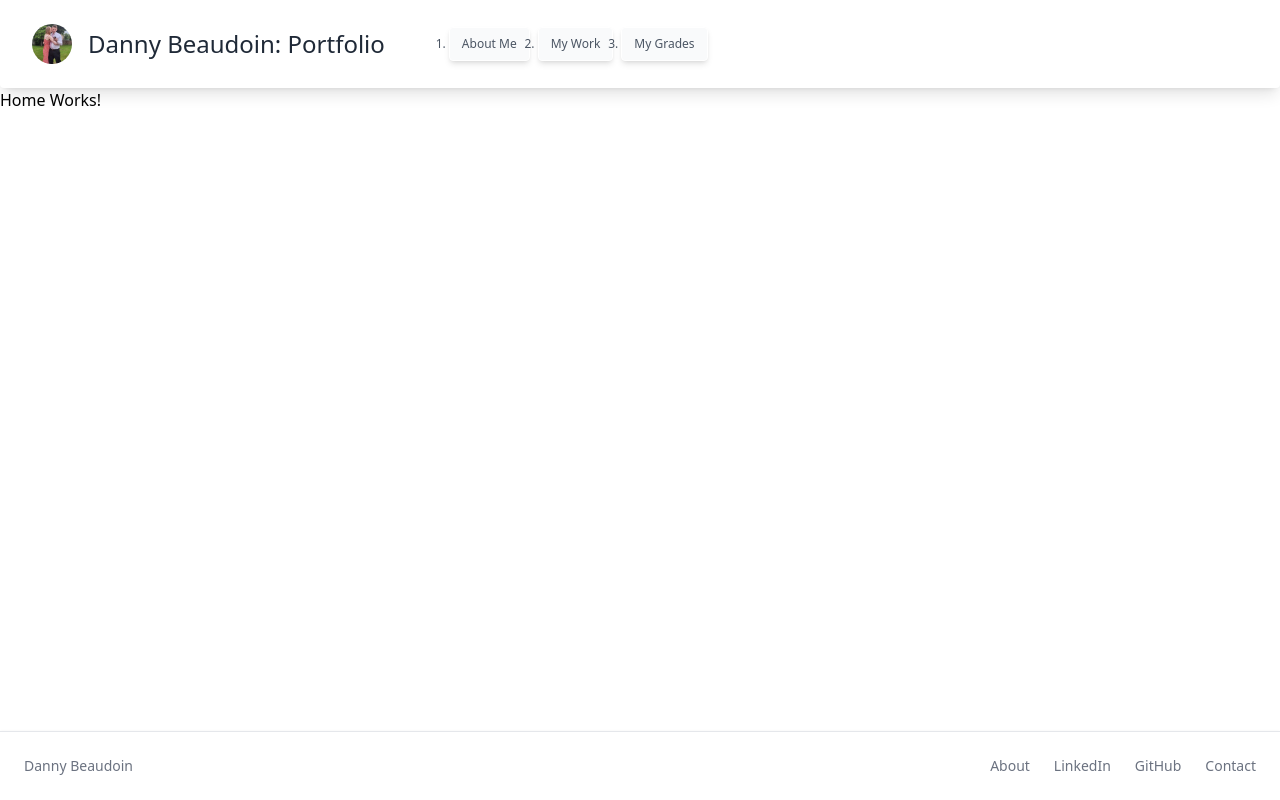
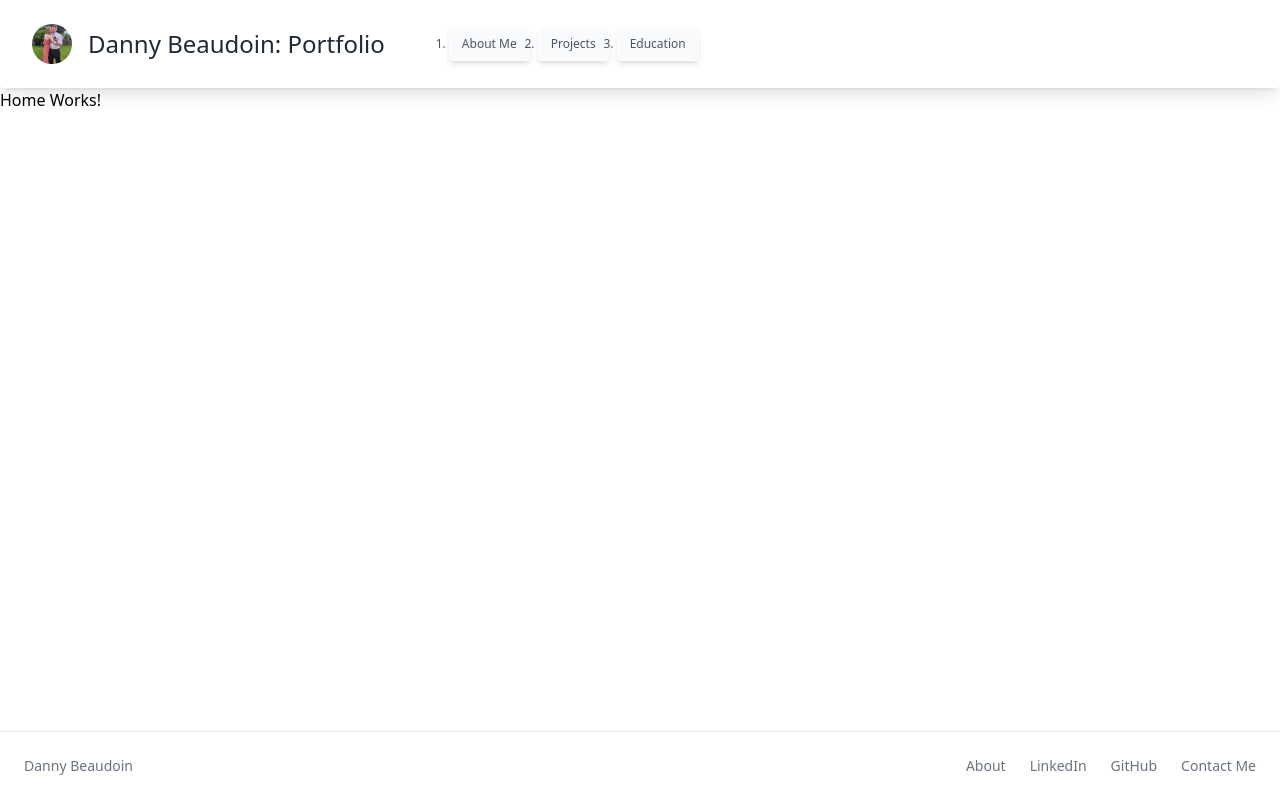
Before and after one commit to dannybeaudoin28/PortfolioUI, an Angular app: page / in a window 1280 px wide. Built offline with nearby package versions, Linux system fonts and the light colour scheme.

Commit message:
Testing for jenkins ci/cd

```diff
--- a/src/app/Components/footer/footer.component.html
+++ b/src/app/Components/footer/footer.component.html
@@ -7,13 +7,13 @@
             <button (click)="navigateToAbout()"><a class="mr-4 hover:underline md:mr-6">About</a></button>
         </li>
         <li>
-            <button><a href="https://www.linkedin.com/in/danny-beaudoin-27bba6154/" class="mr-4 hover:underline md:mr-6">LinkedIn</a></button>
+            <button><a href="{{linkedIn}}" class="mr-4 hover:underline md:mr-6">LinkedIn</a></button>
         </li>
         <li>
-            <button><a href="https://github.com/dannybeaudoin28" class="mr-4 hover:underline md:mr-6">GitHub</a></button>
+            <button><a href="{{gitHub}}" class="mr-4 hover:underline md:mr-6">GitHub</a></button>
         </li>
         <li>
-            <button (click)="navigateToContact()"><a class="hover:underline">Contact</a></button>
+            <button (click)="navigateToContact()"><a class="hover:underline">Contact Me</a></button>
         </li>
     </ul>
 </footer>
--- a/src/app/Components/footer/footer.component.ts
+++ b/src/app/Components/footer/footer.component.ts
@@ -9,6 +9,9 @@ import { Router } from '@angular/router';
 export class FooterComponent {
   constructor(private router: Router) {}
 
+  linkedIn: string = 'https://www.linkedin.com/in/danny-beaudoin-27bba6154/';
+  gitHub: string = 'https://github.com/dannybeaudoin28';
+
   protected navigateToAbout() {
     this.router.navigate(['/about']);
   }
--- a/src/app/Components/header/header.component.html
+++ b/src/app/Components/header/header.component.html
@@ -10,8 +10,8 @@
         <!-- For medium and plus sized devices -->
         <ul class="hidden md:flex flex-auto space-x-2">
           <button><li routerLink="/about" class="focus:outline-none focus:ring-2 focus:ring-offset-2 focus:ring-gray-800 text-gray-600 border border-white bg-gray-50 cursor-pointer px-3 py-2.5 font-normal text-xs leading-3 shadow-md rounded">About Me</li></button>
-          <button><li routerLink="/home" class="focus:outline-none focus:ring-2 focus:ring-offset-2 focus:ring-gray-800 text-gray-600 border border-white bg-gray-50 cursor-pointer px-3 py-2.5 font-normal text-xs leading-3 shadow-md rounded">My Work</li></button>
-          <button><li routerLink="/grades" class="focus:outline-none focus:ring-2 focus:ring-offset-2 focus:ring-gray-800 text-gray-600 border border-white bg-gray-50 cursor-pointer px-3 py-2.5 font-normal text-xs leading-3 shadow-md rounded">My Grades</li></button>
+          <button><li routerLink="/home" class="focus:outline-none focus:ring-2 focus:ring-offset-2 focus:ring-gray-800 text-gray-600 border border-white bg-gray-50 cursor-pointer px-3 py-2.5 font-normal text-xs leading-3 shadow-md rounded">Projects</li></button>
+          <button><li routerLink="/grades" class="focus:outline-none focus:ring-2 focus:ring-offset-2 focus:ring-gray-800 text-gray-600 border border-white bg-gray-50 cursor-pointer px-3 py-2.5 font-normal text-xs leading-3 shadow-md rounded">Education</li></button>
         </ul>
         <div class="flex space-x-5 justify-center items-center pl-2">
           <!-- This block of code is used to add notifications to the right side. might come in handy -->
@@ -26,7 +26,7 @@
       </nav>
       <!-- for smaller devcies -->
 
-      <div class="block md:hidden w-full mt-5">
+      <div class="block md:hidden w-full mt-5"><hr>
         <div onclick="selectNew()" class="cursor-pointer px-4 py-3 text-white bg-indigo-600 rounded flex justify-between items-center w-full">
           <div class="flex space-x-2">
             <span id="s1" class="font-semibold text-sm leading-3 hidden">Selected: </span>
@@ -36,7 +36,7 @@
         </div>
         <div class="relative">
           <ul id="list" class="hidden font-normal text-base leading-4 absolute top-2 w-full rounded shadow-md z-20">
-            <li onclick="selectedSmall()" class="px-4 py-3 text-gray-600 bg-gray-50 border border-gray-50 focus:outline-none focus:bg-gray-100 hover:bg-gray-100 duration-100 cursor-pointer text-xs leading-3 font-normal focus:text-black">My Work</li>
+            <li onclick="selectedSmall()" class="px-4 py-3 text-gray-600 bg-gray-50 border border-gray-50 focus:outline-none focus:bg-gray-100 hover:bg-gray-100 duration-100 cursor-pointer text-xs leading-3 font-normal focus:text-black">Projects</li>
             <li onclick="selectedSmall()" class="px-4 py-3 text-gray-600 bg-gray-50 border border-gray-50 focus:outline-none focus:bg-gray-100 hover:bg-gray-100 duration-100 cursor-pointer text-xs leading-3 font-normal focus:text-black">Contact Me</li>
           </ul>
         </div>
--- a/src/app/Services/grades.service.ts
+++ b/src/app/Services/grades.service.ts
@@ -16,4 +16,6 @@ export class GradesService {
   getAllCourses(): Observable<Course[]> {
     return this.http.get<Course[]>('http://127.0.0.1:8888/getAllCourses');
   }
+
+  //test
 }
--- a/src/app/app.component.html
+++ b/src/app/app.component.html
@@ -1,3 +1,3 @@
 <app-header></app-header>
 <router-outlet></router-outlet>
-<app-footer></app-footer>
+<app-footer class="footer"></app-footer>
--- a/src/app/app.component.scss
+++ b/src/app/app.component.scss
@@ -0,0 +1,4 @@
+.footer {
+    position: fixed;
+    bottom: 0;
+}
```
Also changed, not shown: src/app/Components/grades/grades.component.ts (+9 -1 lines).
